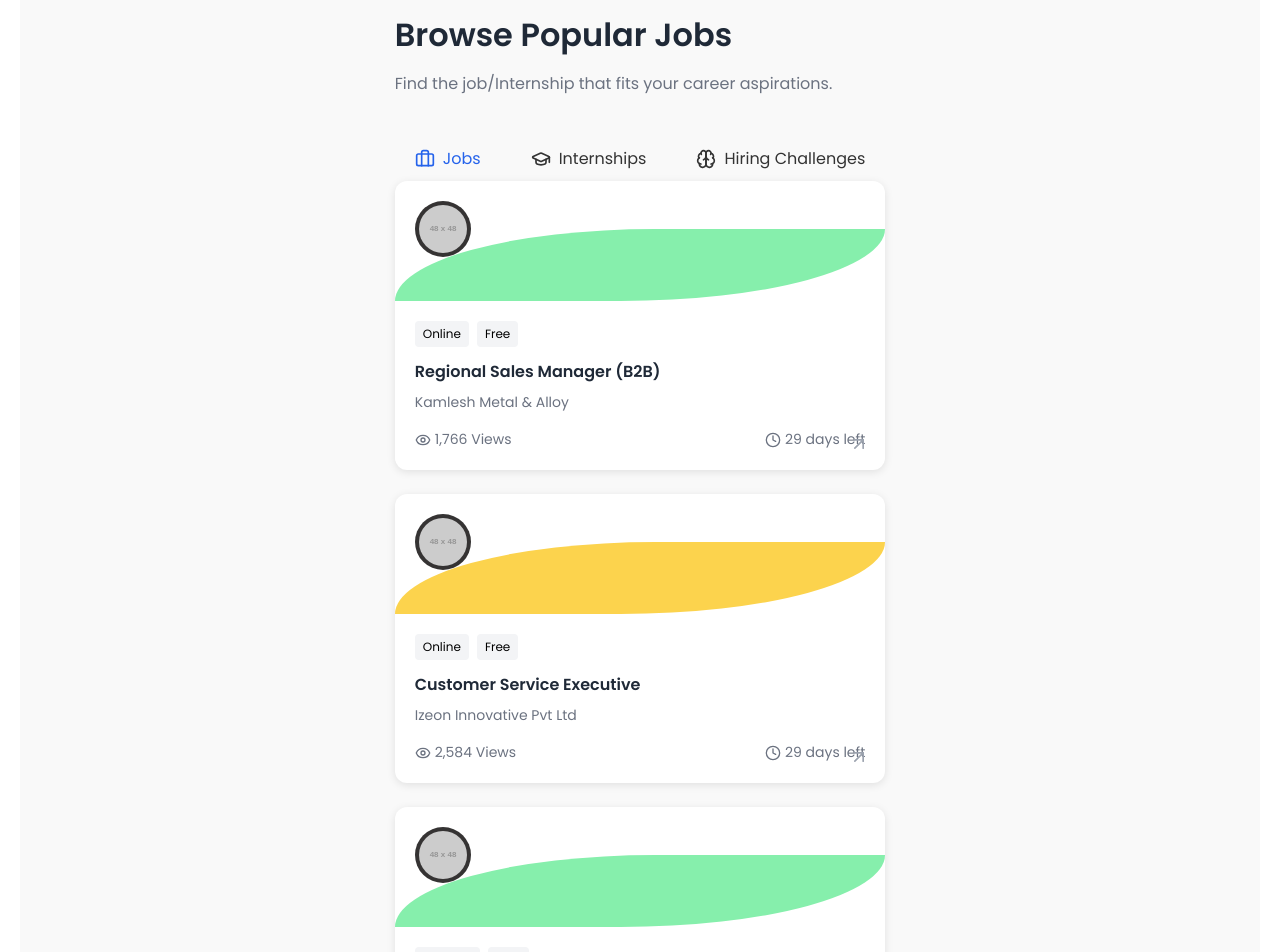
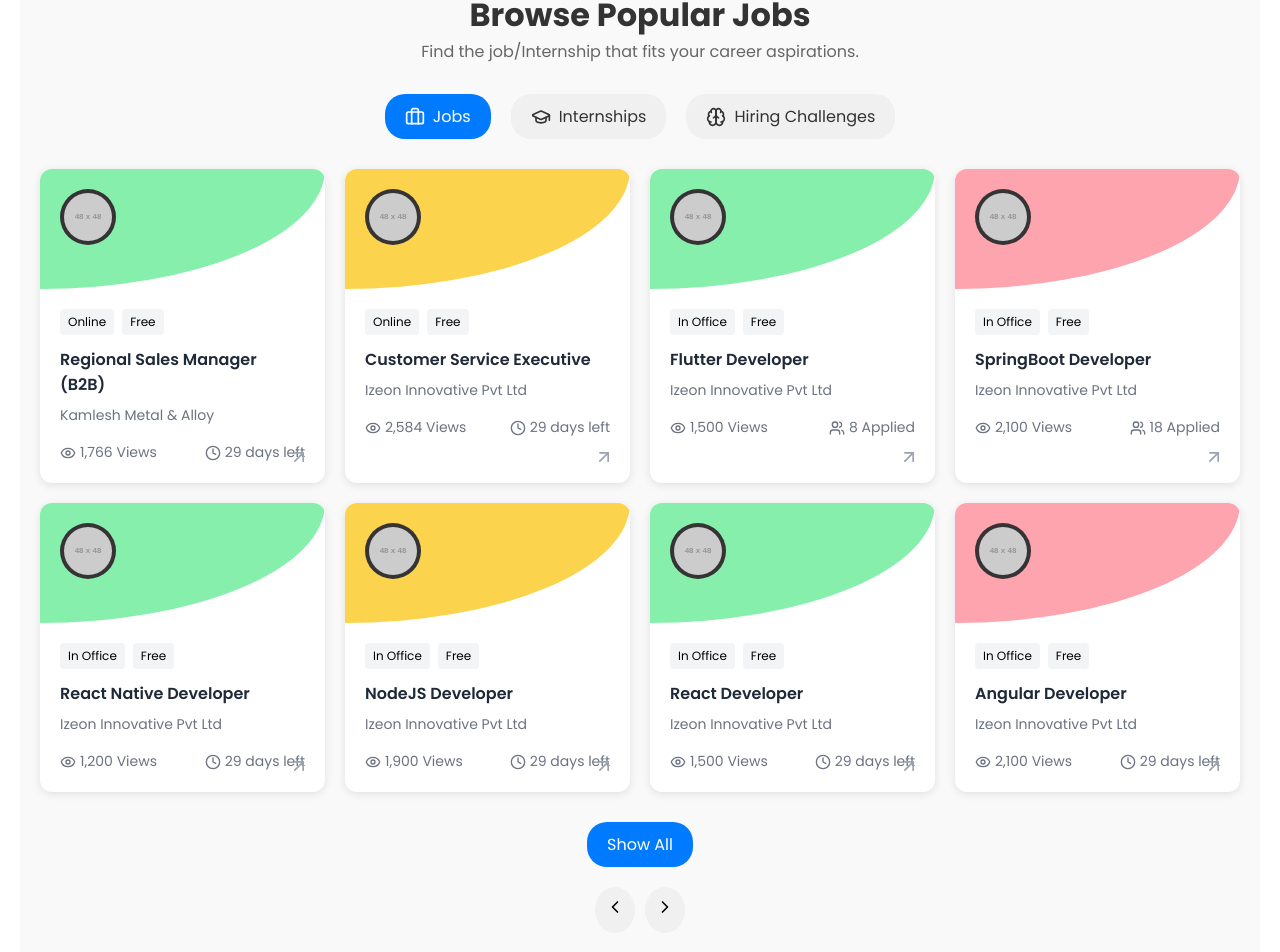
Before and after one commit to ku9dan/Job_Portal, a React (Vite) app in the folder Frontend/: page / in a window 1280 px wide. Shown: the part 1318-2270 px from the top of the page. Built offline with nearby package versions, Linux system fonts and the light colour scheme.

Commit message:
added responiveness to job page

```diff
--- a/Frontend/src/components/JobCard.module.css
+++ b/Frontend/src/components/JobCard.module.css
@@ -16,11 +16,12 @@
   .cardHeader::after {
     content: '';
     position: absolute;
+    top : 0;
     bottom: 0;
     left: 0;
     right: 0;
-    height: 60%;
-    border-radius: 53% 47% 54% 46% / 100% 0% 100% 0% ;
+    height: 100%;
+    border-radius: 30% 70% 100% 0% / 0% 0% 100% 100%  ;
   }
 
   .green .cardHeader::after {
--- a/Frontend/src/components/JobsPage.jsx
+++ b/Frontend/src/components/JobsPage.jsx
@@ -1,4 +1,4 @@
-import React from 'react';
+import React, { useState } from 'react';
 import { Briefcase, GraduationCap, Brain, ChevronLeft, ChevronRight } from 'lucide-react';
 import { JobCard } from './JobCard';
 import styles from './JobsPage.module.css';
@@ -88,6 +88,12 @@ const jobsData = [
 ];
 
 export const JobsPage = () => {
+  const [showAll, setShowAll] = useState(false);
+
+  const handleShowAll = () => {
+    setShowAll(!showAll);
+  };
+
   return (
     <div className={styles.container}>
       <div className={styles.header}>
@@ -112,11 +118,15 @@ export const JobsPage = () => {
         </button>
       </div>
 
-      <div className={styles.grid}>
+      <div className={`${styles.grid} ${showAll ? styles.showAll : ''}`}>
         {jobsData.map((job, index) => (
           <JobCard key={index} {...job} />
         ))}
       </div>
+
+      <button className={styles.showAllButton} onClick={handleShowAll}>
+        {showAll ? 'Show Less' : 'Show All'}
+      </button>
 
       <div className={styles.navigation}>
         <button className={styles.navButton}>
--- a/Frontend/src/components/JobsPage.module.css
+++ b/Frontend/src/components/JobsPage.module.css
@@ -1,91 +1,153 @@
 .container {
   max-width: 1200px;
   margin: 0 auto;
-    padding: 40px 20px;
+  padding: 20px;
 }
 
 .header {
-    margin-bottom: 40px;
+  text-align: center;
+  margin-bottom: 30px;
 }
 
 .title {
-    font-size: 32px;
-    font-weight: 600;
-    color: #1f2937;
-    margin-bottom: 12px;
+  font-size: 2rem;
+  font-weight: bold;
+  color: #333;
 }
 
 .subtitle {
-    color: #6b7280;
-    font-size: 16px;
+  font-size: 1rem;
+  color: #666;
 }
 
 .tabs {
   display: flex;
-    position: relative;
-    gap: 10px;
+  justify-content: center;
+  gap: 20px;
+  margin-bottom: 30px;
 }
 
 .tab {
-    padding: 10px 20px;
-    border: none;
-    background-color: transparent;
-    cursor: pointer;
   display: flex;
   align-items: center;
   gap: 8px;
-    font-size: 16px;
+  padding: 10px 20px;
+  border: none;
+  background-color: #f0f0f0;
+  border-radius: 20px;
+  cursor: pointer;
+  font-size: 1rem;
   color: #333;
-    position: relative;
-    z-index: 1;
-  }
-
-  .slider {
-    position: absolute;
-    bottom: 0;
-    left: 0;
-    height: 100%;
-    background-color: #007bff;
-    border-radius: 4px;
-    transition: all 0.3s ease;
-    z-index: 0;
+  transition: background-color 0.3s ease;
 }
 
 .tab.active {
-    color: #2563eb;
-    border-bottom-color: #2563eb;
+  background-color: #007bff;
+  color: white;
 }
 
 .grid {
   display: grid;
-    grid-template-columns: repeat(auto-fill, minmax(280px, 1fr));
-    gap: 24px;
+  grid-template-columns: repeat(4, 1fr);
+  gap: 20px;
+  margin-bottom: 30px;
+}
+
+.grid.show-all {
+  grid-template-columns: repeat(auto-fill, minmax(250px, 1fr));
 }
 
 .navigation {
-    position: absolute;
-    top: 50%;
-    transform: translateY(-50%);
   display: flex;
-    gap: 16px;
-    right: 24px;
+  justify-content: center;
+  gap: 10px;
 }
 
 .navButton {
-    width: 40px;
-    height: 40px;
+  padding: 10px;
+  border: none;
+  background-color: #f0f0f0;
   border-radius: 50%;
-    background: white;
-    border: 1px solid #e5e7eb;
-    display: flex;
-    align-items: center;
-    justify-content: center;
   cursor: pointer;
-    color: #6b7280;
-    transition: all 0.2s;
+  transition: background-color 0.3s ease;
 }
 
 .navButton:hover {
-    background: #f3f4f6;
-    color: #1f2937;
+  background-color: #007bff;
+  color: white;
 }
+
+.showAllButton {
+  display: block;
+  margin: 20px auto;
+  padding: 10px 20px;
+  border: none;
+  background-color: #007bff;
+  color: white;
+  border-radius: 20px;
+  cursor: pointer;
+  font-size: 1rem;
+  transition: background-color 0.3s ease;
+}
+
+.showAllButton:hover {
+  background-color: #0056b3;
+}
+
+
+/* Responsive Styles */
+@media (max-width: 1200px) {
+  .grid {
+    grid-template-columns: repeat(3, 1fr); /* Reduce to 3 columns on smaller screens */
+  }
+}
+
+@media (max-width: 992px) {
+  .grid {
+    grid-template-columns: repeat(2, 1fr); /* Reduce to 2 columns on medium screens */
+  }
+
+  .tabs {
+    flex-wrap: wrap; /* Allow tabs to wrap on smaller screens */
+  }
+
+  .tab {
+    flex: 1 1 45%; /* Make tabs take up less space */
+  }
+}
+
+@media (max-width: 768px) {
+  .grid {
+    grid-template-columns: repeat(1, 1fr); /* Reduce to 1 column on small screens */
+  }
+
+  .tab {
+    flex: 1 1 100%; /* Make tabs full width on small screens */
+  }
+
+  .title {
+    font-size: 1.5rem; /* Reduce title size for smaller screens */
+  }
+
+  .subtitle {
+    font-size: 0.875rem; /* Reduce subtitle size for smaller screens */
+  }
+}
+
+@media (max-width: 480px) {
+  .container {
+    padding: 10px; /* Reduce padding for very small screens */
+  }
+
+  .tabs {
+    gap: 10px; /* Reduce gap between tabs */
+  }
+
+  .tab {
+    padding: 8px 16px; /* Reduce padding for tabs */
+  }
+
+  .showAllButton {
+    padding: 8px 16px; /* Reduce padding for the "Show All" button */
+  }
+}
```
Lines whose indentation alone changed are shown as unchanged.
